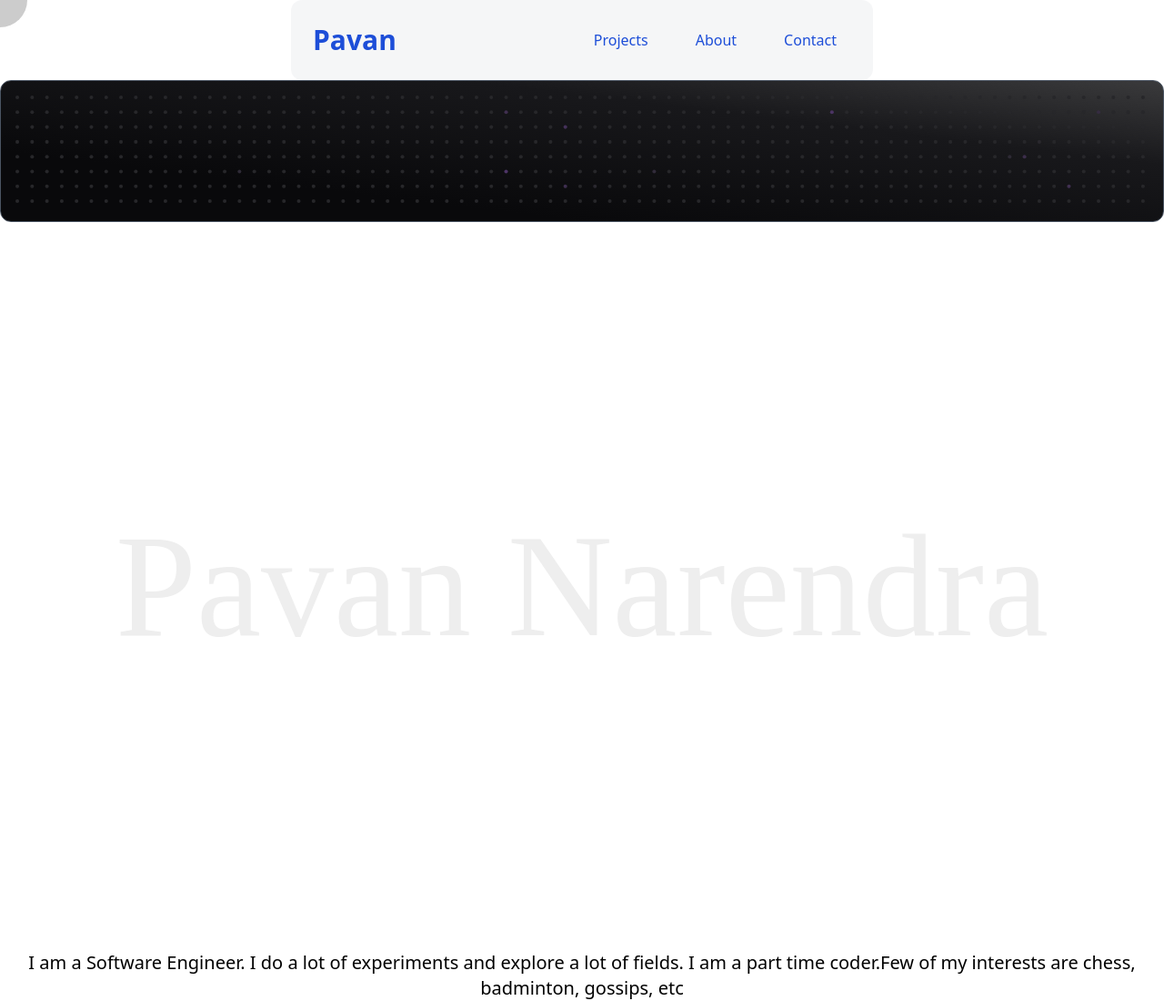
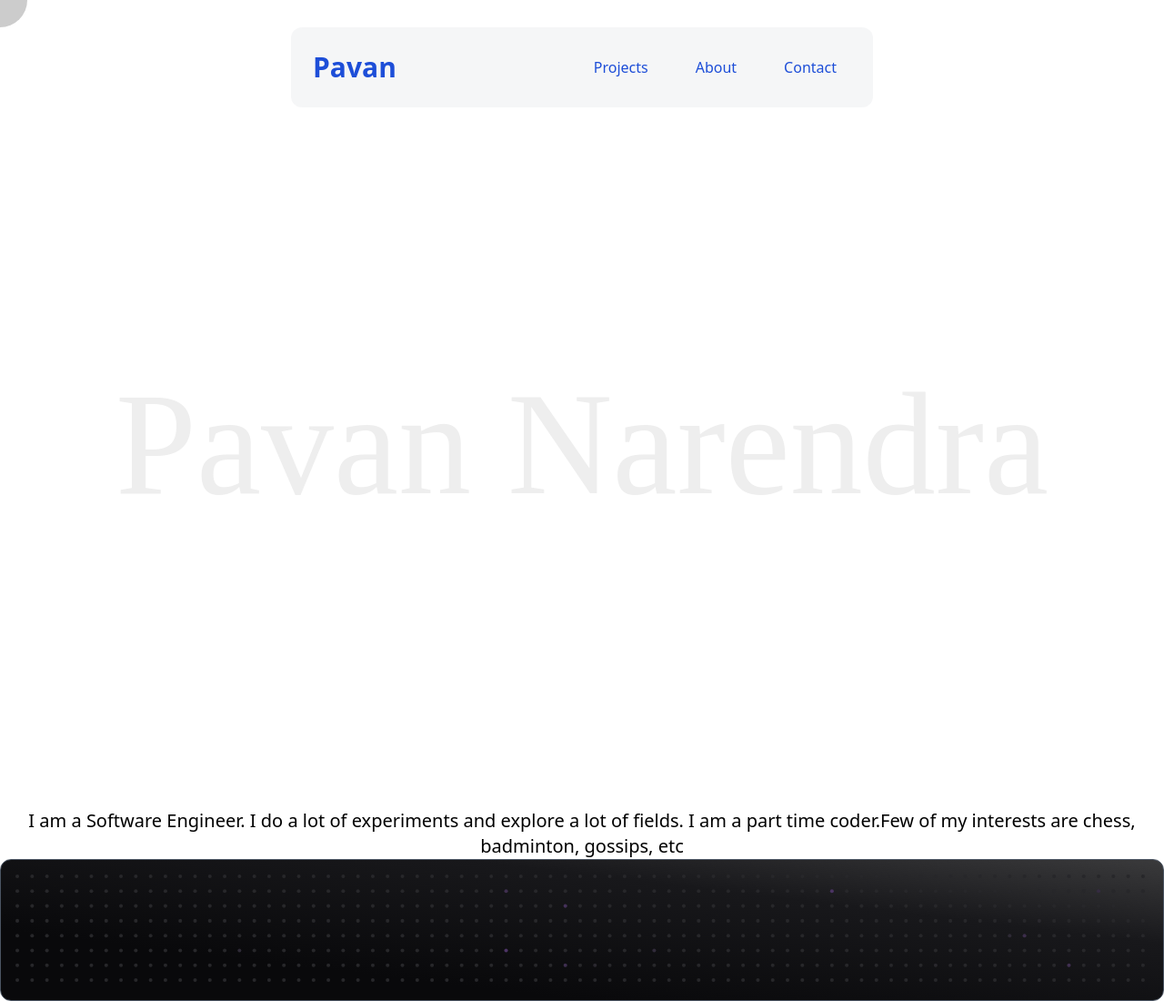
Before and after one commit to pa1narendra/pa1narendra.github.io, a React (Vite) app: page / in a window 1280 px wide. Shown: the whole page at 91% size. Built offline with nearby package versions, Linux system fonts and the light colour scheme; a web font is replaced by a local one.

Commit message:
corrected main page

```diff
--- a/src/App.tsx
+++ b/src/App.tsx
@@ -1,5 +1,3 @@
-import About from "./Components/About";
-import Hero from "./Components/Hero";
 import NavBar from "./Components/NavBar";
 import LEDBoard from "./Components/LedBoard";
 
@@ -7,9 +5,7 @@ const App = () => {
   return (
     <div className="">
       <NavBar />
-      <LEDBoard word="PAVAN NARENDRA" />
-      <Hero />
-      <About />
+      <LEDBoard word="Pavan Narendra" />
     </div>
   );
 };
--- a/src/Components/NavBar.tsx
+++ b/src/Components/NavBar.tsx
@@ -1,6 +1,6 @@
-// import Hero from "./Hero";
+import Hero from "./Hero";
 import "../App.css";
-// import About from "./About";
+import About from "./About";
 
 const NavBar = () => {
   return (
@@ -33,12 +33,12 @@ const NavBar = () => {
           </div>
         </div>
       </div>
-      {/* <div>
+      <div>
         <Hero />
       </div>
       <div>
         <About />
-      </div> */}
+      </div>
     </div>
   );
 };
--- /dev/null
+++ b/src/Components/Projects.tsx
@@ -0,0 +1,10 @@
+
+const Projects = () => {
+  return (
+    <div>
+
+    </div>
+  )
+}
+
+export default Projects
```
